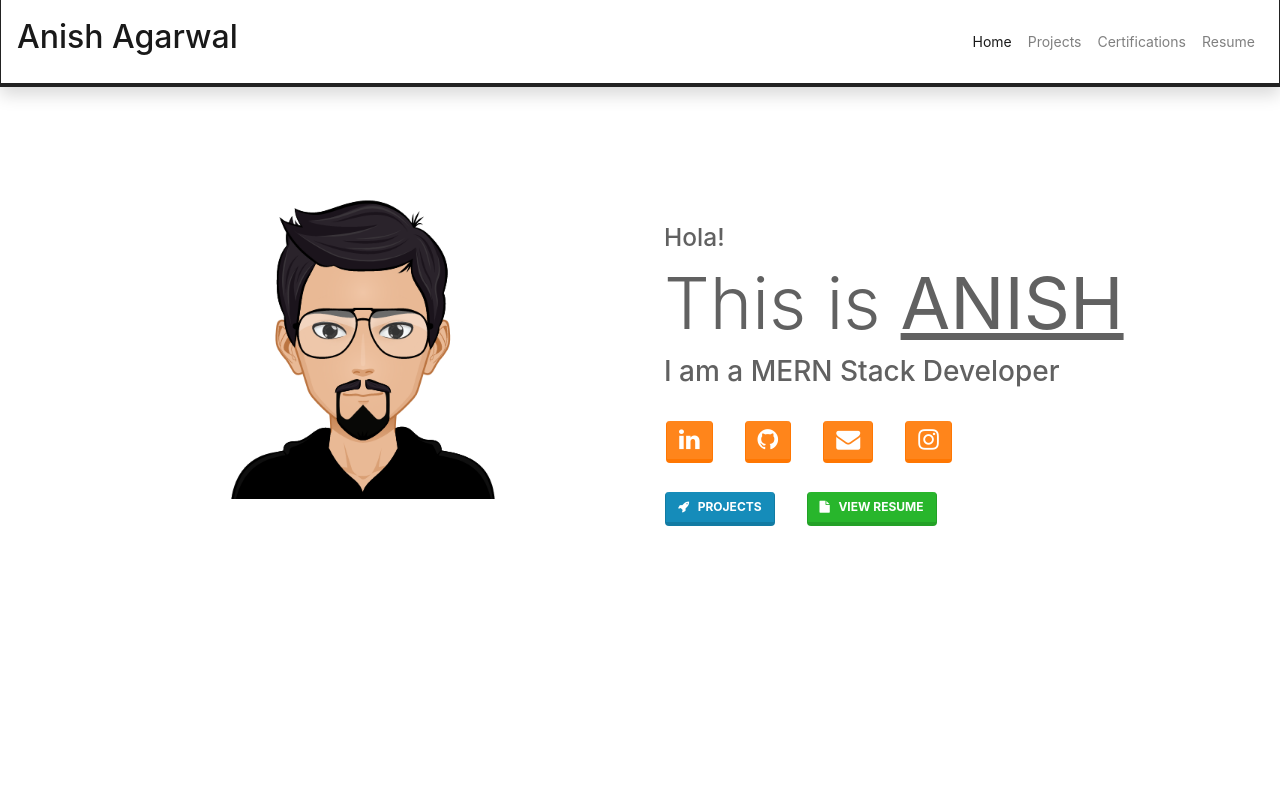
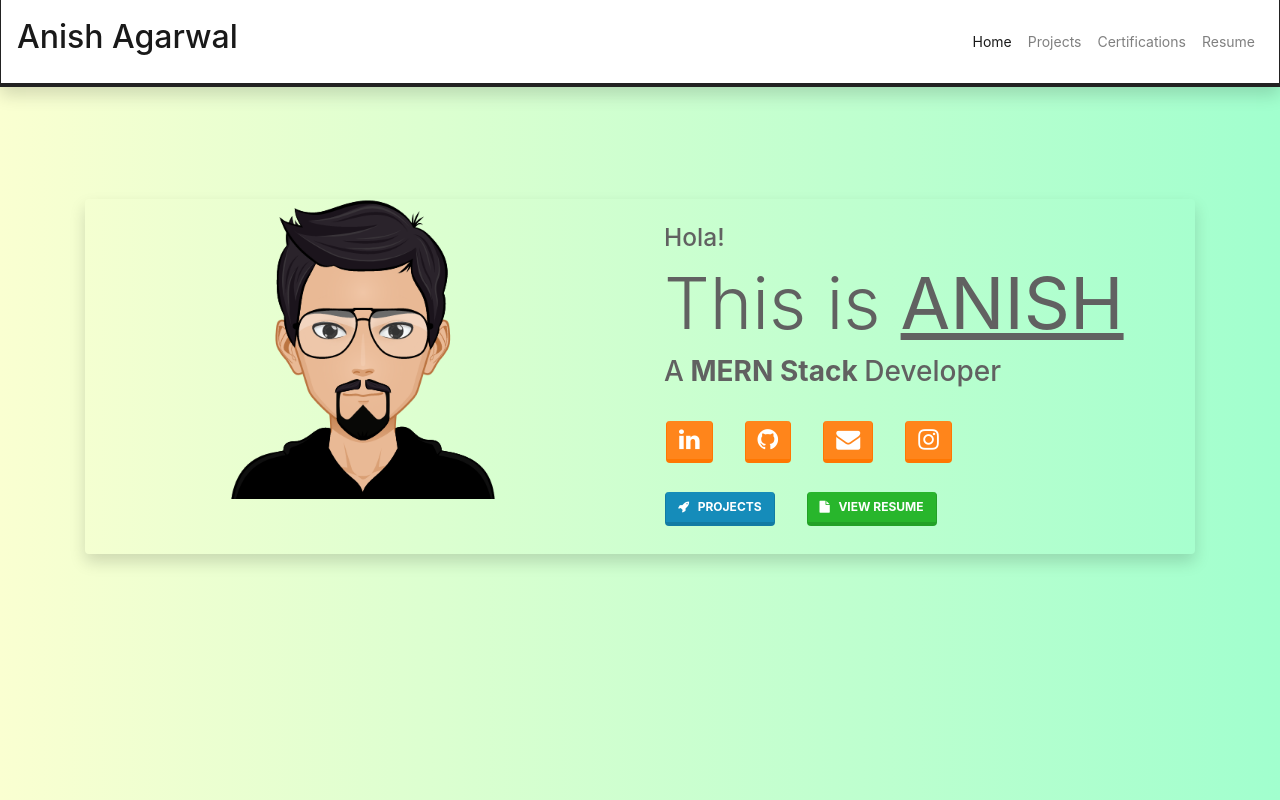
Before and after one commit to thisisanish/Portfolio, a React (Create React App) app: page / in a window 1280 px wide. Built offline with nearby package versions, Linux system fonts and the light colour scheme.

Commit message:
fixed minor bugs

```diff
--- a/public/index.html
+++ b/public/index.html
@@ -14,11 +14,9 @@
     -->
   <link rel="manifest" href="%PUBLIC_URL%/manifest.json" />
 
-  <!-- <link rel="stylesheet" href="https://stackpath.bootstrapcdn.com/bootswatch/4.5.2/lux/bootstrap.min.css"> -->
   <link rel="stylesheet" href="https://stackpath.bootstrapcdn.com/font-awesome/4.7.0/css/font-awesome.min.css" />
   <link rel="stylesheet" href="https://stackpath.bootstrapcdn.com/bootswatch/4.5.2/lumen/bootstrap.min.css">
-  <!-- <link rel="stylesheet" href="https://stackpath.bootstrapcdn.com/bootswatch/4.5.2/sketchy/bootstrap.min.css"> -->
-  <!-- <link rel="stylesheet" href="https://stackpath.bootstrapcdn.com/bootswatch/4.5.2/yeti/bootstrap.min.css" /> -->
+
   <!--
       Notice the use of %PUBLIC_URL% in the tags above.
       It will be replaced with the URL of the `public` folder during the build.
--- a/src/App.css
+++ b/src/App.css
@@ -1,15 +1,5 @@
 
 
-body{
-  /* background-image: linear-gradient(120deg, #fdfbfb 0%, #ebedee 100%); */
-
-  /* background: #FDFC47;
-background: -webkit-linear-gradient(to right, #24FE41, #FDFC47);
-background: linear-gradient(to right, #24FE41, #FDFC47);  */
-
-
-
-}
 
 
 .center{
@@ -19,3 +9,14 @@ background: linear-gradient(to right, #24FE41, #FDFC47);  */
 h3,h2,h1{
   color: #616161;
 }
+
+body{
+  background: #A1FFCE;  /* fallback for old browsers */
+background: -webkit-linear-gradient(to right, #FAFFD1, #A1FFCE);  /* Chrome 10-25, Safari 5.1-6 */
+background: linear-gradient(to right, #FAFFD1, #A1FFCE); /* W3C, IE 10+/ Edge, Firefox 16+, Chrome 26+, Opera 12+, Safari 7+ */
+
+}
+
+.nav-link{
+  color: yellow;
+}
--- a/src/Base.js
+++ b/src/Base.js
@@ -8,10 +8,10 @@ const Base = ({
     children
 }) => {
     return (
-        <div>
+        <div className="base">
             <Navigation/>
             <div className="container">
-            <h1 className="display-4 " style={{marginTop:"5rem", marginBottom:"1rem",fontWeight:"bolder" }}>{title}</h1>
+            <h1 className="display-4  rounded" style={{marginTop:"5rem", marginBottom:"1rem",fontWeight:"bolder" }}><u>{title}</u></h1>
             <hr style={{marginBottom:"3rem", color:"black" ,display:title?"block":"none"}}/>
             {children}
             </div>
--- a/src/components/Navigation.js
+++ b/src/components/Navigation.js
@@ -12,7 +12,7 @@ const Navigation = () => {
                 <div className="collapse navbar-collapse"  id="main-nav">
 
                     <ul className="navbar-nav ml-auto">
-                    <li className="nav-item">
+                        <li className="nav-item">
                             <NavLink className="nav-link" exact to="/">Home</NavLink>
                         </li>
                         <li className="nav-item">
--- a/src/components/ProjectCard.js
+++ b/src/components/ProjectCard.js
@@ -6,8 +6,8 @@ const ProjectCard = ({projTitle, projImage = "https://image.shutterstock.com/ima
     return (
 
             <div className="col-xs-12 col-sm-12 col-md-6 col-lg-4" style={{ marginBottom:"1rem"}}>
-                    <div className="card shadow center ml-auto mr-auto" style={{borderRadius:"10px", width:"18rem"}}>
-                        <img src={projImage} alt="" width="100%" height="auto" />
+                    <div className="card shadow p-1 center ml-auto mr-auto" style={{borderRadius:"10px", width:"18rem"}}>
+                        <img  className="m-1" src={projImage} alt="" width="100%" height="auto" />
                         <div className="card-body">
                             <h3 className="card-title text-dark">
                                 {projTitle }
--- a/src/pages/Introduction.js
+++ b/src/pages/Introduction.js
@@ -7,14 +7,14 @@ const Introduction = () => {
     return (
         <Base>
             <div className="container" style={{marginTop:"7rem"}}>
-                <div className="row text-center center ">
+                <div className="row text-center center shadow rounded bg-transparent" >
                     <div className="col col-md-6 col-xs-12 p2">
                         <img src="Avatar.png" alt="" height="300rem"/>
                     </div>
                     <div className="col p-4 text-left">
                         <h3>Hola!</h3>
                         <h1 className="display-3">This is <strong><u className="text-uppercase">Anish</u></strong></h1>
-                        <h2>I am a MERN Stack Developer</h2>
+                        <h2>A<strong> MERN Stack </strong>  Developer</h2>
                         {/* <h4>I do fiddle around with Python and Research</h4> */}
                         <br/>
                         <div className="row justify-align-content-stretch px-3" style={{justifyContent:"stretch"}}>
```
Also changed, not shown: public/manifest.json, src/logo.svg (deleted).
